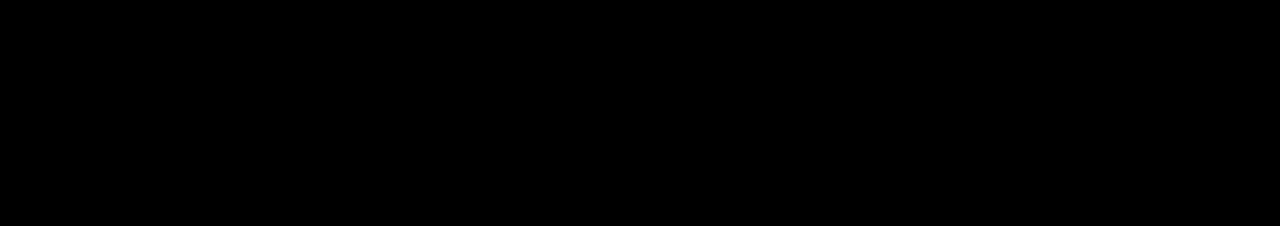
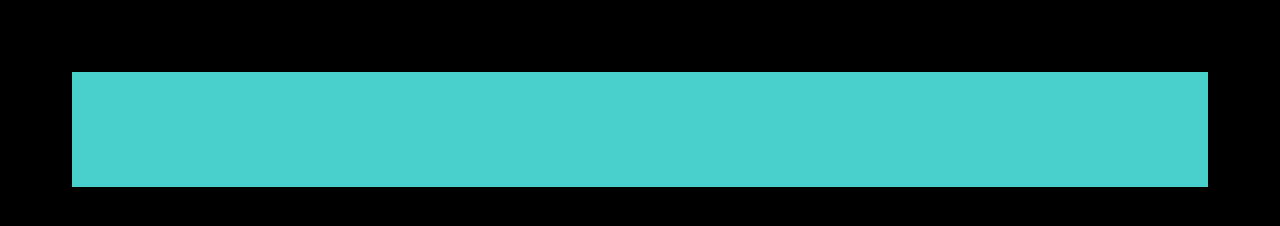
Before and after one commit to alexrichiecb/juneau, a plain HTML site: page index.html in a window 1280 px wide. Drawn offline with Linux system fonts and the light colour scheme.

Commit message:
Update index.html

```diff
--- a/index.html
+++ b/index.html
@@ -4,6 +4,10 @@
         <style>
             *{
                 background-color: black;
+                padding: 5%;
+            }
+            body{
+                background-color: mediumturquoise;
             }
         </style>
     </head>
```
